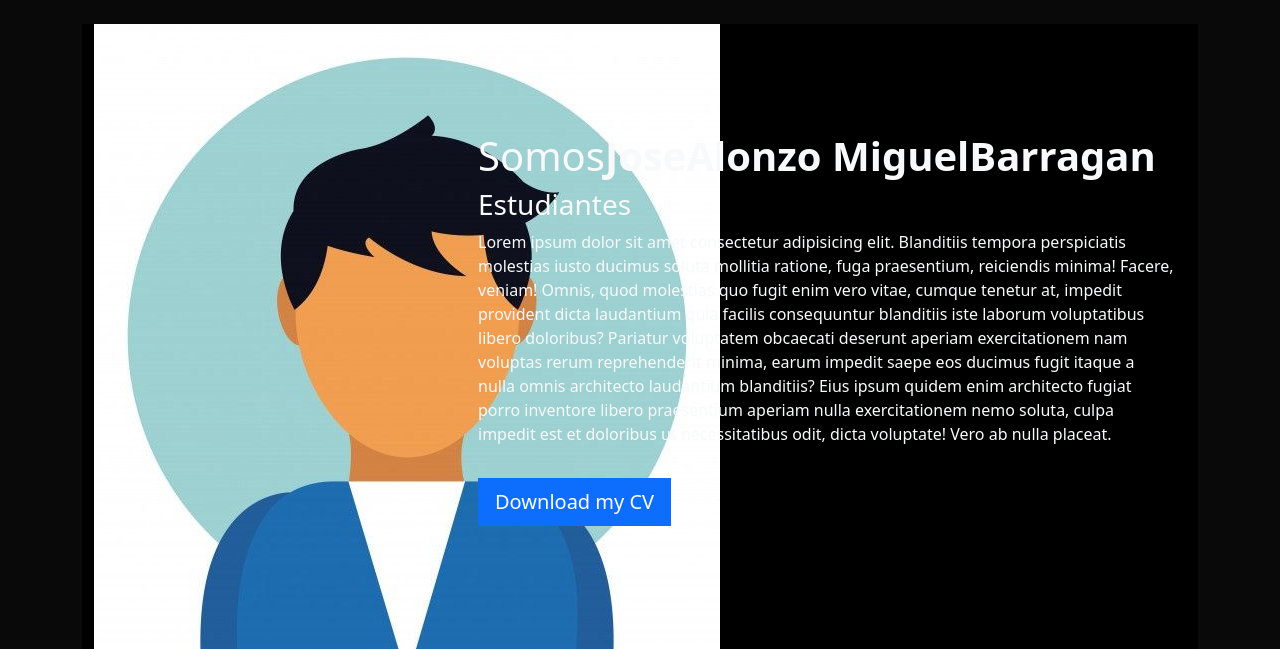
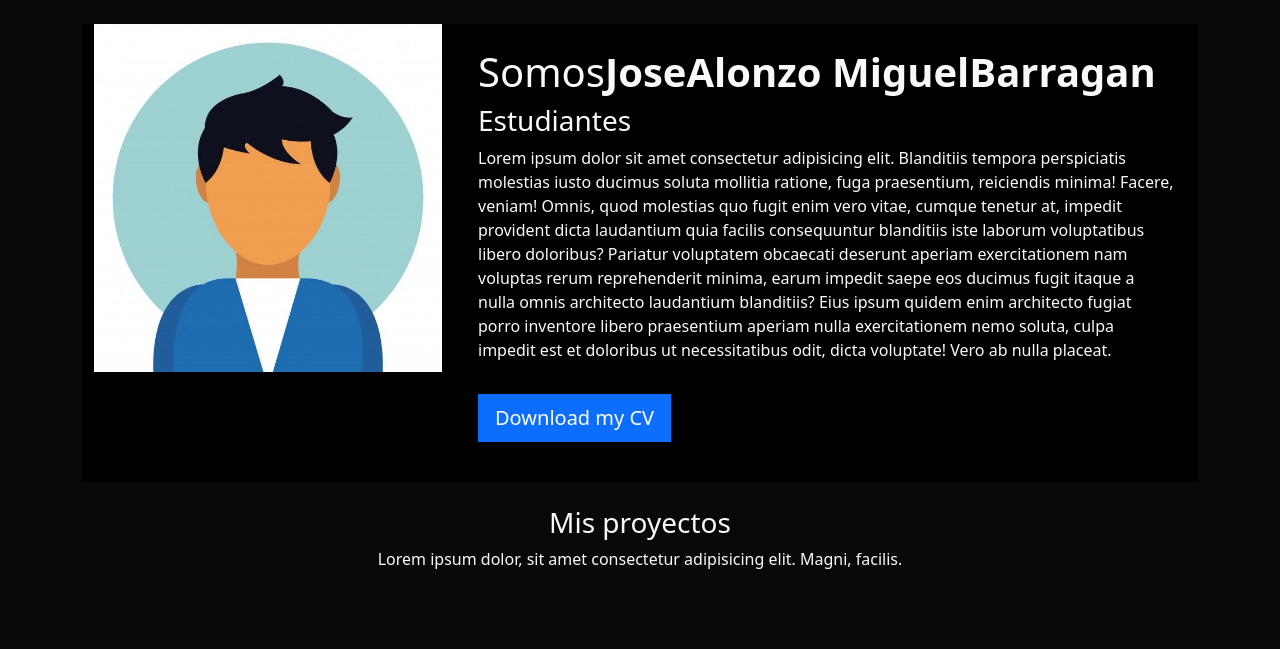
Before and after one commit to josealonzo2004/ojala, a Django app: page / in a window 1280 px wide. Shown: the part 56-705 px from the top of the page. After the commit the page ends 625 px from the top, so only its background shows below. Run offline with Django 5.2, Linux system fonts and the light colour scheme; data that the repository does not hold is empty.

Commit message:
SEGUNDO PROYECTO4

```diff
--- a/portfolio/templates/home.html
+++ b/portfolio/templates/home.html
@@ -5,7 +5,7 @@
 
 <header class="row bg-black">
     <div class="col-md-4">
-      <img src="{% static 'portfolio/profile.jpg' %}" />
+      <img src="{% static 'portfolio/profile.jpg' %}" class="img-fluid" />
     </div>
 
     <div class="col-md-8 my-auto p-4">
```
